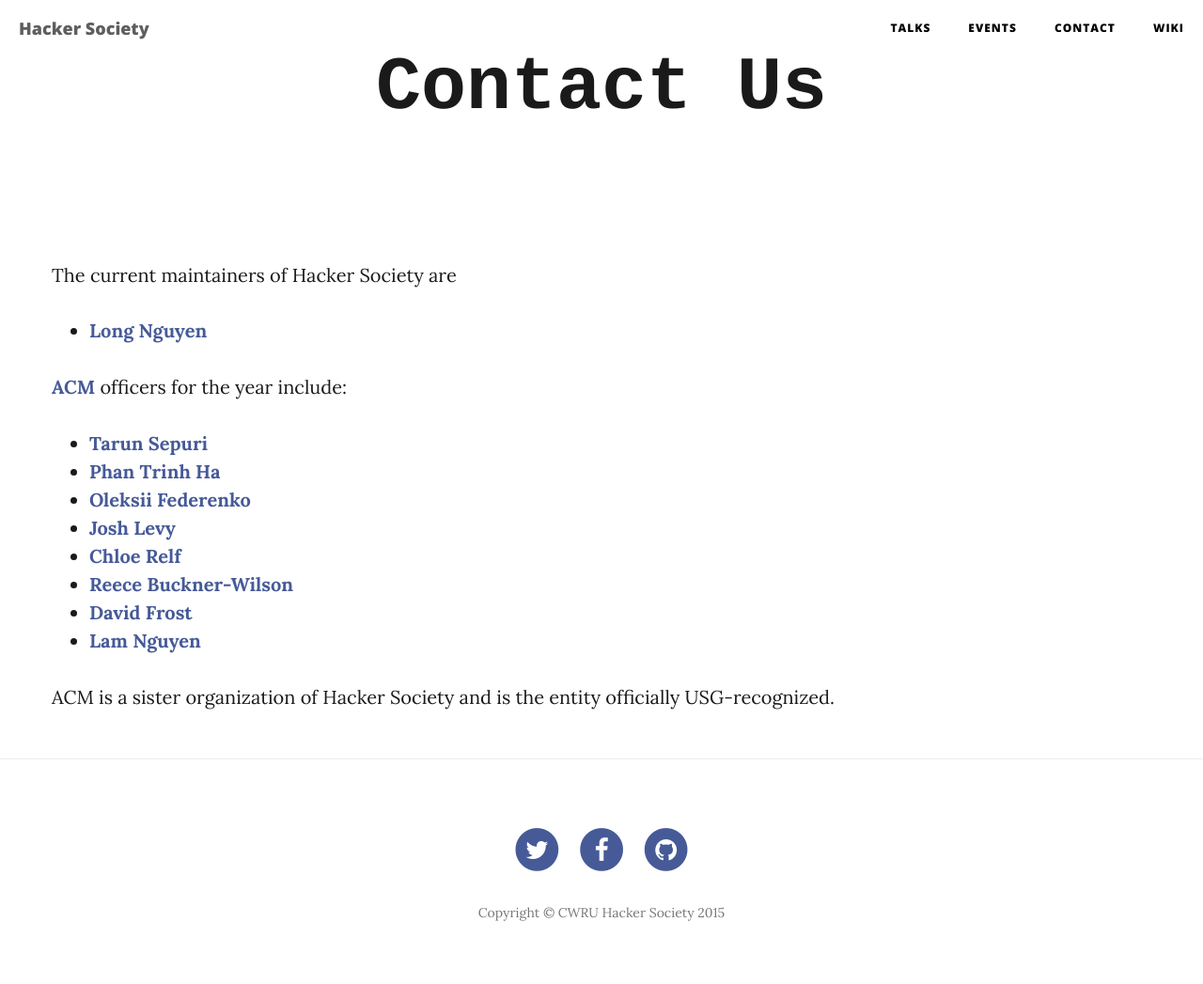
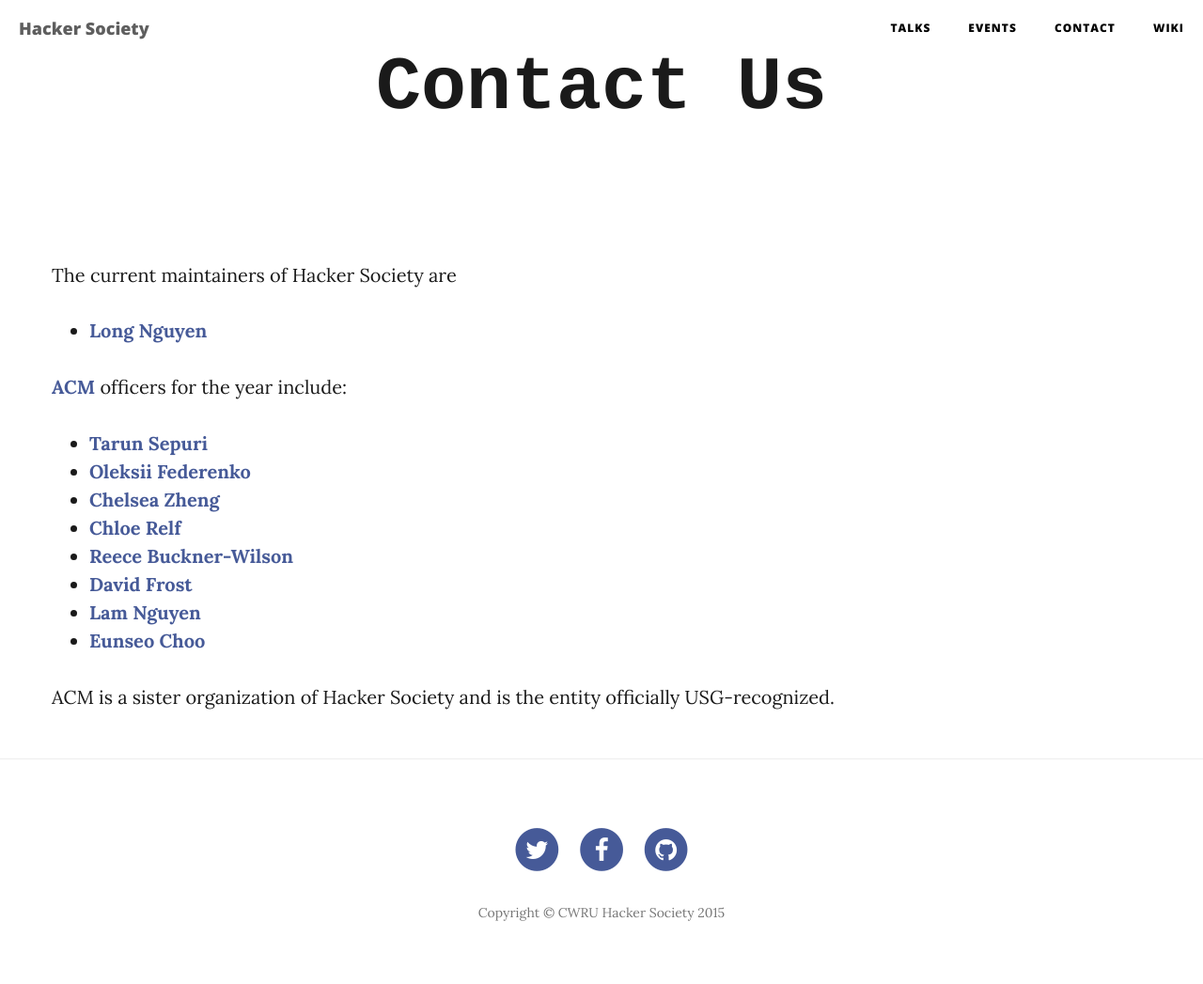
Before and after one commit to hacsoc/hacsoc.github.com, a Jekyll site: the page built from contact.md, in a window 1280 px wide. Shown: the whole page at 94% size. Built offline with Jekyll 4.4.1, drawn with Linux system fonts in a browser that asks for light colours; nearby versions of some CDN libraries.

Commit message:
update officers

```diff
--- a/_data/acm_officers.yml
+++ b/_data/acm_officers.yml
@@ -1,14 +1,11 @@
 - name: Tarun Sepuri
   email: txs614@case.edu
-
-- name: Phan Trinh Ha
-  email: pxt177@case.edu
 
 - name: Oleksii Federenko
   email: oxf27@case.edu
 
-- name: Josh Levy
-  email: jml312@case.edu
+- name: Chelsea Zheng
+  email: cyz11@case.edu
 
 - name: Chloe Relf
   email: cer92@case.edu
@@ -21,3 +18,6 @@
 
 - name: Lam Nguyen
   email: ltn18@case.edu
+
+- name: Eunseo Choo
+  email: exc393@case.edu
```
